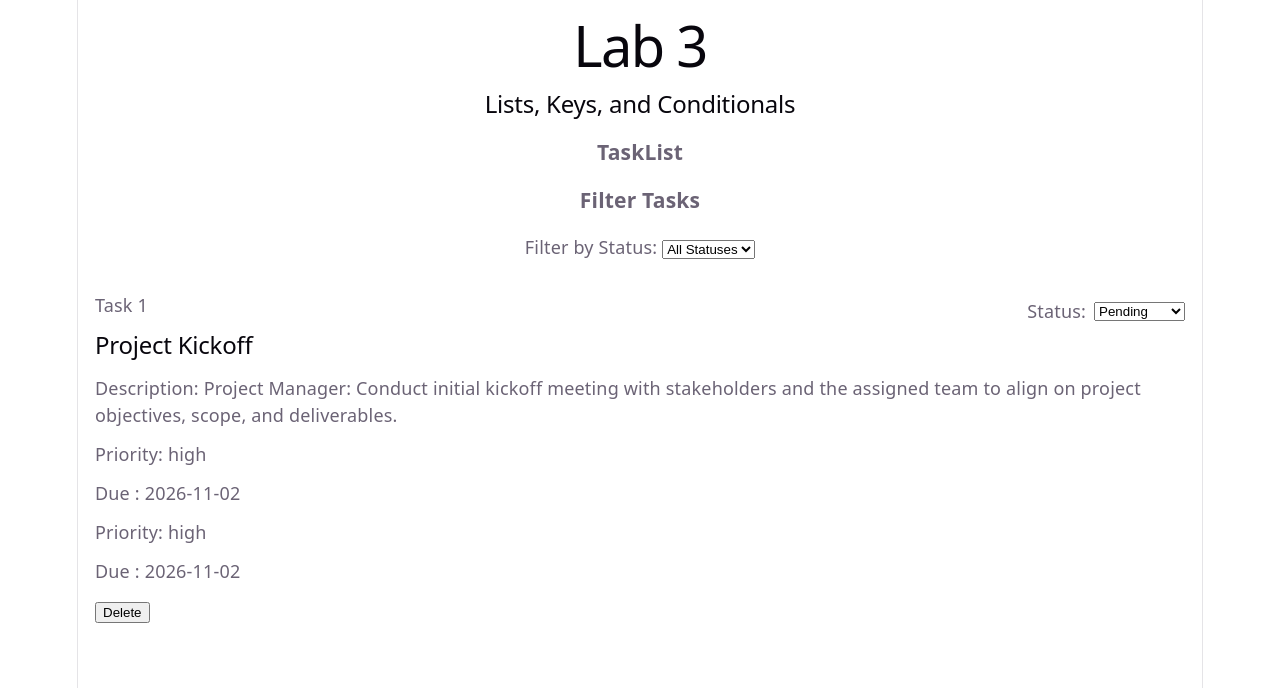
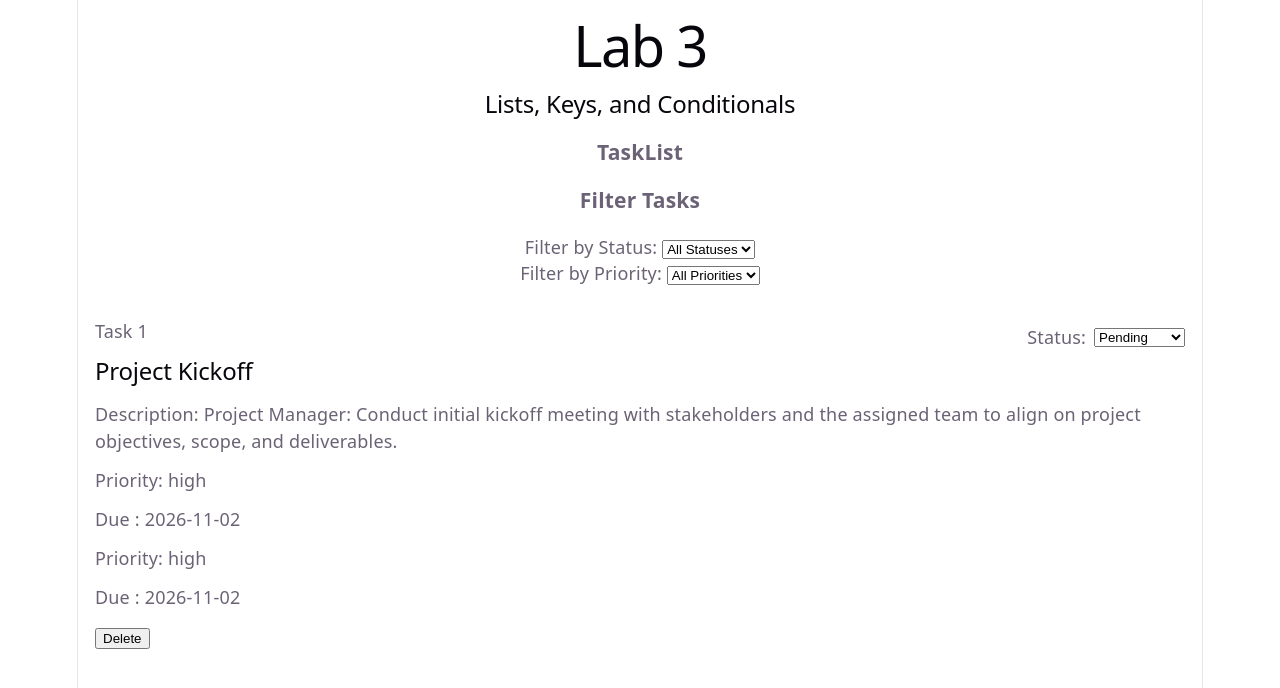
Before and after one commit to divzmadhu/lab-9-3, a React (Vite) app: page / in a window 1280 px wide. Shown: the top 688 px of the page. Built offline with nearby package versions, Linux system fonts and the light colour scheme.

Commit message:
Add task priority filtering

```diff
--- a/src/App.tsx
+++ b/src/App.tsx
@@ -17,10 +17,22 @@ export default function App() {
     }
   ]);
 
-  const [filters, setFilters] = useState<{ status?: TaskStatus }>({});
+  // const [filters, setFilters] = useState<{ status?: TaskStatus }>({});
+
+  const [filters, setFilters] = useState<{
+    status?: TaskStatus;
+    priority?: "low" | "medium" | "high";
+  }>({});
+
+  // const filteredTasks = tasks.filter((task) => {
+  //   return !filters.status || task.status === filters.status;
+  // });
 
   const filteredTasks = tasks.filter((task) => {
-    return !filters.status || task.status === filters.status;
+    return (
+      (!filters.status || task.status === filters.status) &&
+      (!filters.priority || task.priority === filters.priority)
+    );
   });
 
   // Function to update the task status
@@ -48,7 +60,7 @@ export default function App() {
       <div className="tasklist-box">
 
         <TaskList
-           tasks={filteredTasks}
+          tasks={filteredTasks}
           onStatusChange={handleStatusChange}
           onDelete={handleDelete}
         />
--- a/src/components/TaskFilter/TaskFilter.tsx
+++ b/src/components/TaskFilter/TaskFilter.tsx
@@ -1,7 +1,8 @@
 import type { TaskFilterProps, TaskStatus } from "../../types";
 
 export default function TaskFilter(props: TaskFilterProps) {
-    return (<div className="task-filter"> <h3>Filter Tasks</h3>
+    return (
+    <div className="task-filter"> <h3>Filter Tasks</h3>
 
 
         <div>
@@ -19,6 +20,28 @@ export default function TaskFilter(props: TaskFilterProps) {
                 <option value="completed">Completed</option>
             </select>
         </div>
+
+                <div>
+            <label htmlFor="priority-filter">Filter by Priority: </label>
+            <select
+                id="priority-filter"
+                onChange={(event) => {
+                    const priority = event.target.value as
+                        "low" | "medium" | "high";
+
+                    if (priority === "") {
+                        props.onFilterChange({});
+                    } else {
+                        props.onFilterChange({ priority });
+                    }
+                }}
+            >
+                <option value="">All Priorities</option>
+                <option value="low">Low</option>
+                <option value="medium">Medium</option>
+                <option value="high">High</option>
+            </select>
+        </div>
     </div>
 
 
```
